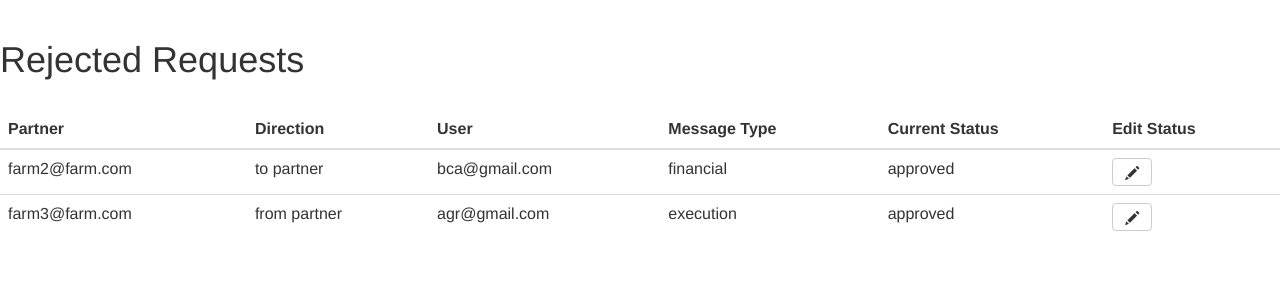
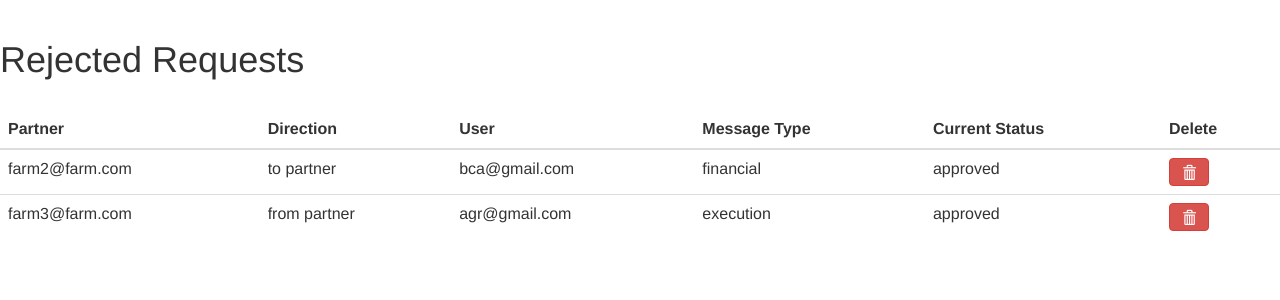
Before and after one commit to navin010/farmplan, a Django app: template connections/templates/connections/client/rejected_table.html in a window 1280 px wide. Shown: the part 72-372 px from the top of the page. Run offline with Django 3.2, Linux system fonts and the light colour scheme; the template is opened without the code that fills it: values that come from a table or form of the project are taken from there, others are empty; data comes from the database, SQL or seed files in the repository; both versions use the stored data as it was after the commit; some libraries are stand-ins or nearby versions.

Commit message:
mostly working minus delete con conditions

```diff
--- a/connections/templates/connections/client/rejected_table.html
+++ b/connections/templates/connections/client/rejected_table.html
@@ -21,7 +21,7 @@
                 <th>User</th>
                 <th>Message Type</th>
                 <th>Current Status</th>
-                <th>Edit Status</th>
+                <th>Delete</th>
               </tr>
         </thead>
 
@@ -35,9 +35,9 @@
                 <td>{{ value.message_type }}</td>
                 <td>{{ value.status }}</td>
                 <td>
-                    <a href="{% url 'connections:approve_connection' slug=value.slug %}">
-                        <button type="button" class="btn btn-default">
-                            <span class="glyphicon glyphicon-pencil" aria-hidden="true"></span>
+                    <a href="{% url 'connections:delete_connection' slug=value.slug %}">
+                        <button type="button" class="btn btn-danger">
+                            <span class="glyphicon glyphicon-trash" aria-hidden="true"></span>
                         </button>
                     </a>
                 </td>
--- a/connections/views.py
+++ b/connections/views.py
@@ -102,7 +102,7 @@ def modify_connection(request,slug):
 @login_required
 def delete_connection(request,slug):
     data = get_object_or_404(ConnectionTable, slug=slug)  #pull data from db based on unique slug
-    if request.user == data.user:
+    if ((request.user == data.user and data.status == "awaiting approval") or (request.user == data.client and data.status == "approved")):     #current user can delete on awaiting, client can delete on approved and rejected
         data.delete()
         messages.success(request, "Successfully Deleted")
         return redirect('/connections/requests_table')
```
Also changed, not shown: connections/templates/connections/partner/rejected_table.html (+1 -7 lines), db.sqlite3.
